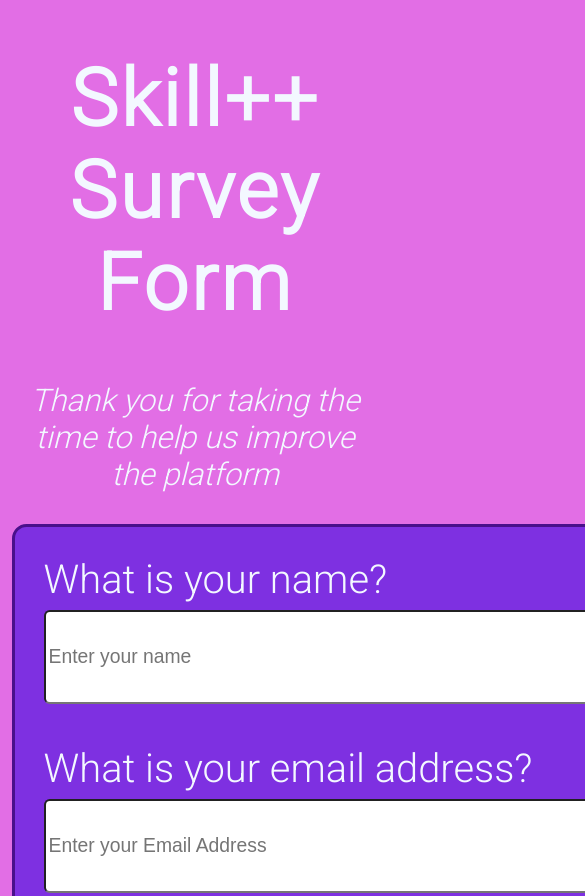
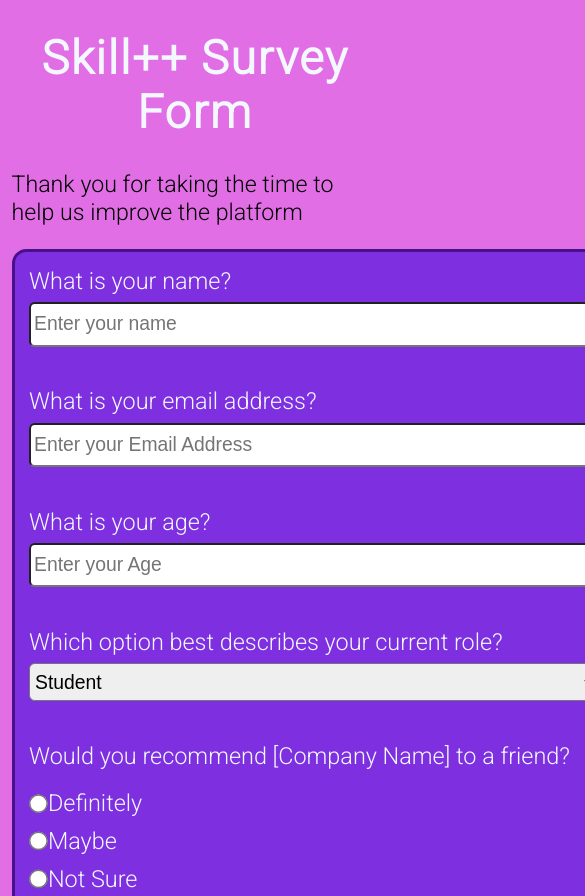
Before and after one commit to uk-2149/Form_zairza_task-2, a plain HTML site: page index.html in a window 390 px wide. Shown: the top 896 px of the page, 585 px wide, since content can reach past the window. Drawn offline with Linux system fonts and the light colour scheme.

Commit message:
Update styles.css

```diff
--- a/styles.css
+++ b/styles.css
@@ -3,14 +3,10 @@
 body {
     background-color: #E26EE5;
     font-family: 'Roboto', sans-serif;
+    zoom: 150%;
 }
 
-h1 {
-    text-align: center;
-    color: #F3F8FF;
-}
-
-.head {
+h1, h4 {
     text-align: center;
     color: #F3F8FF;
 }
@@ -19,17 +15,17 @@ h1 {
     letter-spacing: 0.07ch;
 }
 
-.head, .apply {
+h4, .apply {
     font-style: italic;
 }
 
 form {
     width: 60vw;
     max-width: 600px;
-    min-width: 500px;
+    min-width: 400px;
     margin: auto;
     background-color: rgb(126, 48, 225);
-    padding: 20px;
+    padding: 10px;
     font-family: 'Roboto', sans-serif;
     color: #F3F8FF;;
     border-radius: 10px;
@@ -96,18 +92,8 @@ input, select, textarea {
     font-size: 1em;
     }
 
-@media  (max-width: 1010px) {
+@media  (max-width: 1200px) {
     body {
         zoom: 145%;
-        font-size: 1.7em;
     }
-    input, label, select {
-    height: 60px;
 }
-    input[type="radio"] {
-    height: 48px;
-    margin-left: 0 !important;
-}
-    .head {
-        font-size: 0.79em !important;
-}
```
